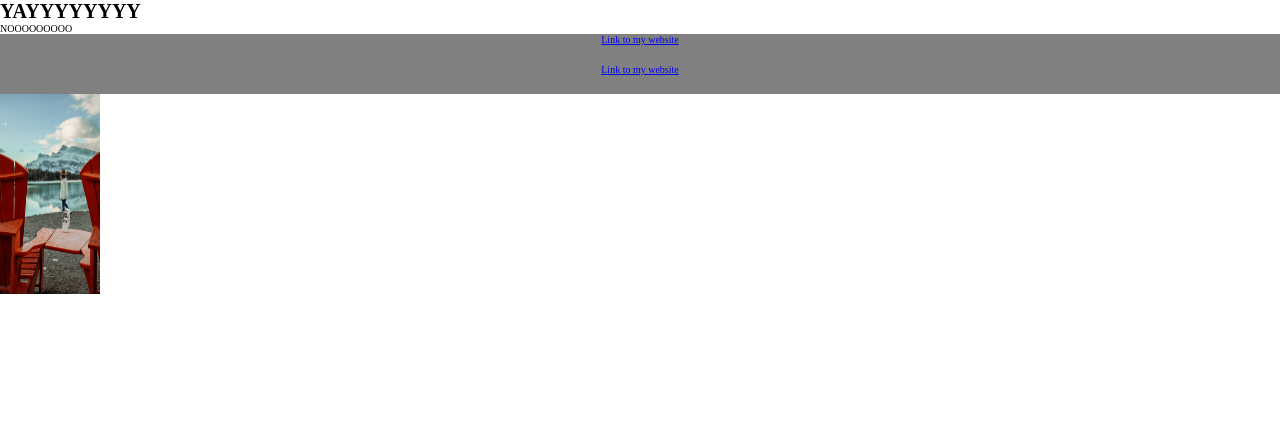
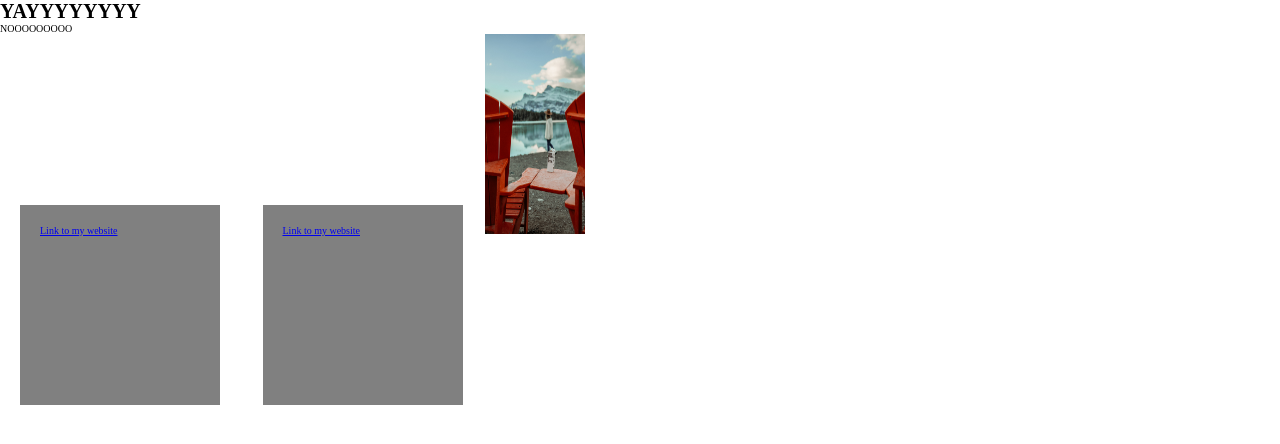
Before and after one commit to AliSubhani1/ProjectFrontend, a plain HTML site: page index.html in a window 1280 px wide. Drawn offline with Linux system fonts and the light colour scheme.

Commit message:
styling on inline elements

```diff
--- a/style.css
+++ b/style.css
@@ -11,8 +11,10 @@ img {
   width: 10rem;
 }
 a {
-  display: block;
+  display: inline-block;
+  height: 20rem;
+  width: 20rem;
+  margin: 2rem;
+  padding: 2rem;
   background: grey;
-  height: 3rem;
-  text-align: center;
 }
```
